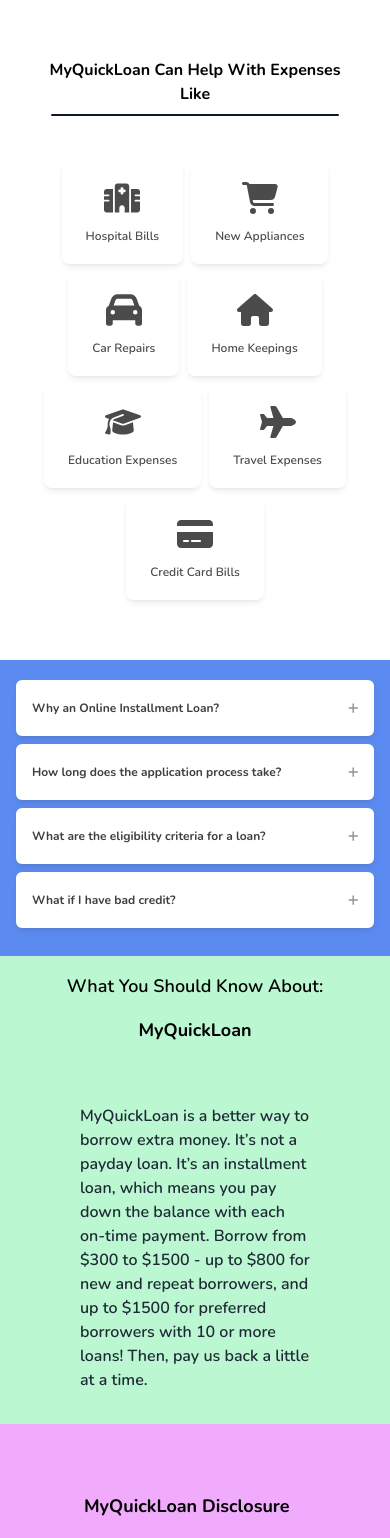
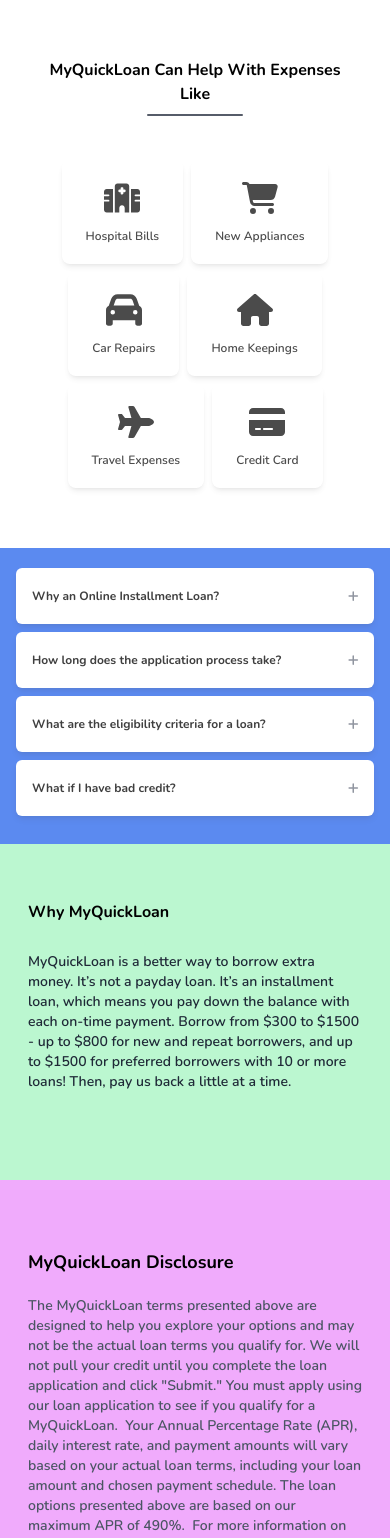
Before and after one commit to samie105/primefex, a Next.js app: page / in a window 390 px wide. Shown: the part 1057-2595 px from the top of the page. Built offline with nearby package versions, Linux system fonts and the light colour scheme.

Commit message:
changed home page

```diff
--- a/components/Disclosure.js
+++ b/components/Disclosure.js
@@ -2,13 +2,13 @@
 export default function Disclosure() {
   return (
     <>
-      <div className="w-full h-auto py-12 bg-fuchsia-300 px-16">
+      <div className="w-full h-auto py-12 bg-fuchsia-300 lg:px-16 px-2 md:px-12">
         <div className="textHeader">
           <h1 className="font-bold text-lg py-5 px-5">
             MyQuickLoan Disclosure
           </h1>
         </div>
-        <div className="textBody px-5 text-sm md:text-base lg:text-base font-semibold">
+        <div className="textBody text-gray-600 px-5 text-sm md:text-base lg:text-base font-semibold">
           The MyQuickLoan terms presented above are designed to help you explore
           your options and may not be the actual loan terms you qualify for. We
           will not pull your credit until you complete the loan application and
--- a/components/Footer.js
+++ b/components/Footer.js
@@ -59,13 +59,11 @@
               </div>
             </div>
           </div>
-          <div className="px-8 quickLinks w-full items-center flex-wrap hidden md:flex lg:flex ">
+          <div className="px-8 quickLinks w-full font-semibold capitalize items-center flex-wrap hidden md:flex lg:flex ">
+            <div className=" px-2">Home</div>
+            <div className=" px-2">About Us</div>
             <div className=" px-2">How it Works</div>
-            <div className=" px-2">About Us</div>
-            <div className=" px-2">Why Spotloan</div>
-            <div className=" px-2">Financial Education</div>
             <div className=" px-2">FAQ</div>
-            <div className=" px-2">Careers</div>
             <div className="px-2">Contact Us</div>
           </div>
 
--- a/components/Navbar.js
+++ b/components/Navbar.js
@@ -21,7 +21,7 @@
       `}</style>
       <header
         className={`holder transition-all bg-red-100 overflow-hidden items-center ${
-          isMobileMenuOpen ? "h-auto" : ""
+          isMobileMenuOpen ? "h-auto transition-all" : "transition"
         }`}
       >
         <div className="flex items-center px-3 py-5 ">
@@ -74,33 +74,37 @@
           </nav>
         </div>
         <div
-          className={`mobile-menus lg:hidden xl:hidden md:hidden w-full justify-center items-center ${
+          className={`mobile-menus transition-all lg:hidden xl:hidden md:hidden w-full justify-center items-center ${
             isMobileMenuOpen ? "" : "hidden"
           }`}
         >
           <ul className="flex flex-col cursor-pointer items-center">
             <NavLink href="/" exact>
-              <li className="py-1 ">Home</li>
+              <li className="font-semibold py-3  w-full my-2 px-10">Home</li>
             </NavLink>
             <NavLink href="/about-us">
-              <li className="py-1">About Us</li>
+              <li className="font-semibold py-3  w-full my-2 px-10">
+                About Us
+              </li>
             </NavLink>
             <NavLink href="/Loan-Process">
-              <li className="py-1">How it Works</li>
+              <li className="font-semibold py-3  w-full my-2 px-10">
+                How it Works
+              </li>
             </NavLink>
             <NavLink href="/FAQ">
-              <li className="py-1">FAQ</li>
+              <li className="font-semibold py-3  w-full my-2 px-10">FAQ</li>
             </NavLink>
             <NavLink href="/Contact-Us">
-              <li className="py-1">Contact Us</li>
+              <li className="font-semibold py-3 w-full my-2 px-10">
+                Contact Us
+              </li>
             </NavLink>
-            <li className="my-10">
-              <div className="catchysha">
-                <button className="rounded-full bg-blue-700 px-4 py-2 font-semibold text-sm">
-                  Get Started
-                </button>
-              </div>
-            </li>
+            <NavLink href="/">
+              <li className="my-5 font-semibold py-3  w-full  px-10">
+                Get Started
+              </li>
+            </NavLink>
           </ul>
         </div>
       </header>
--- a/components/WhyQuick.js
+++ b/components/WhyQuick.js
@@ -17,18 +17,15 @@
             />
           </div>
         </div>
-        <div className="info-holder flex w-full h-full items-center justify-center">
-          <div className="cont h-full">
-            <div className="text-center ">
-              <h3 className="text-lg md:text-lg lg:text-xl font-semibold px-1 py-4">
-                What You Should Know About:
-              </h3>
-              <h3 className="text-lg md:text-xl lg:text-3xl font-bold">
-                MyQuickLoan
+        <div className="info-holder flex w-full h-full items-center justify-center py-6 md:px-16">
+          <div className="cont h-full lg:py-0 py-8">
+            <div className="">
+              <h3 className=" md:text-xl lg:text-3xl font-bold text-base text-left lg:text-center lg:pl-0 pl-7">
+                Why MyQuickLoan
               </h3>
             </div>
             <div className="textbar">
-              <p className="font-semibold text-base lg:text-lg text-gray-800 mt-7  px-20 py-8">
+              <p className="font-semibold  lg:text-lg text-gray-800 mt-7 text-sm md:text-base lg:px-20 px-7 lg:py-8 pb-8">
                 MyQuickLoan is a better way to borrow extra money. It’s not a
                 payday loan. It’s an installment loan, which means you pay down
                 the balance with each on-time payment. Borrow from $300 to $1500
--- a/components/Whyloan.js
+++ b/components/Whyloan.js
@@ -19,8 +19,8 @@
               MyQuickLoan can help with expenses like
             </h2>
           </div>
-          <div className="header-rule flex justify-center py-2">
-            <div className="h-0.5 w-72 rounded-full bg-slate-900"></div>
+          <div className="header-rule flex justify-center py-2 opacity-70">
+            <div className="h-0.5 lg:w-72 md:w-52 sm:w-44 w-24 rounded-full bg-slate-900"></div>
           </div>
         </div>
 
@@ -55,15 +55,7 @@
               Home Keepings
             </p>
           </div>
-          <div className="help-card flex flex-col items-center py-5 px-6  rounded-lg shadow-md opacity-70 m-1">
-            <FontAwesomeIcon
-              icon={faGraduationCap}
-              className="text-lg mb-3 h-9 w-9"
-            />
-            <p className="text-center font-semibold text-xs sm:text-sm md:text-sm lg:text-base">
-              Education Expenses
-            </p>
-          </div>
+
           <div className="help-card flex flex-col items-center py-5 px-6  rounded-lg shadow-md opacity-70 m-1">
             <FontAwesomeIcon icon={faPlane} className="text-lg mb-3 h-9 w-9" />
             <p className="text-center font-semibold text-xs sm:text-sm md:text-sm lg:text-base">
@@ -76,7 +68,7 @@
               className="text-lg mb-3 h-9 w-9"
             />
             <p className="text-center font-semibold text-xs sm:text-sm md:text-sm lg:text-base">
-              Credit Card Bills
+              Credit Card
             </p>
           </div>
           {/* Add more help cards here */}
```
